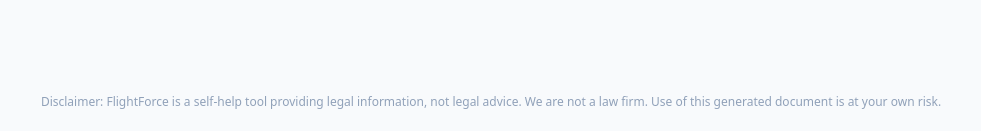
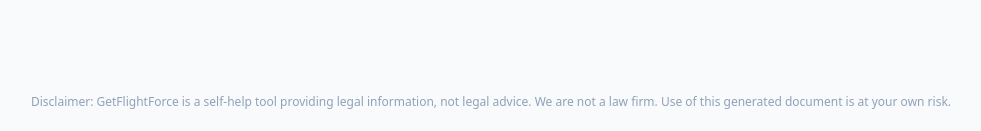
Before and after one commit to loschmie/flight-force, a Next.js app: page / in a window 1280 px wide. Shown: the part 730-861 px from the top of the page, without its empty margins (149-1130 px from the left). Built offline with nearby package versions, Linux system fonts and the light colour scheme.

Commit message:
rebranding from FlightForce to GetFlightForce

```diff
--- a/app/layout.tsx
+++ b/app/layout.tsx
@@ -2,14 +2,14 @@ import type { Metadata } from "next";
 import "./globals.css";
 
 export const metadata: Metadata = {
-  title: "FlightForce | 2026 Flight Compensation & Refund Tool",
+  title: "GetFlightForce | 2026 Flight Compensation & Refund Tool",
   description: "Generate legal demand letters for delayed or cancelled flights under EC 261/2004 and US DOT mandates. Reclaim up to €600.",
   keywords: "flight delay compensation, airline refund, EC 261 demand letter, 2026 flight rights",
   manifest: "/manifest.json",
   appleWebApp: {
     capable: true,
     statusBarStyle: "default",
-    title: "FlightForce",
+    title: "GetFlightForce",
   },
 };
 
@@ -50,7 +50,7 @@ export default function RootLayout({
           {children}
         </div>
         <footer className="w-full py-6 text-center text-slate-400 text-xs px-6 mt-auto">
-          Disclaimer: FlightForce is a self-help tool providing legal information, not legal advice. We are not a law firm. Use of this generated document is at your own risk.
+          Disclaimer: GetFlightForce is a self-help tool providing legal information, not legal advice. We are not a law firm. Use of this generated document is at your own risk.
         </footer>
       </body>
     </html>
```
Also changed, not shown: public/manifest.json, 1 other file (tests, documents, lock files or other folders).
